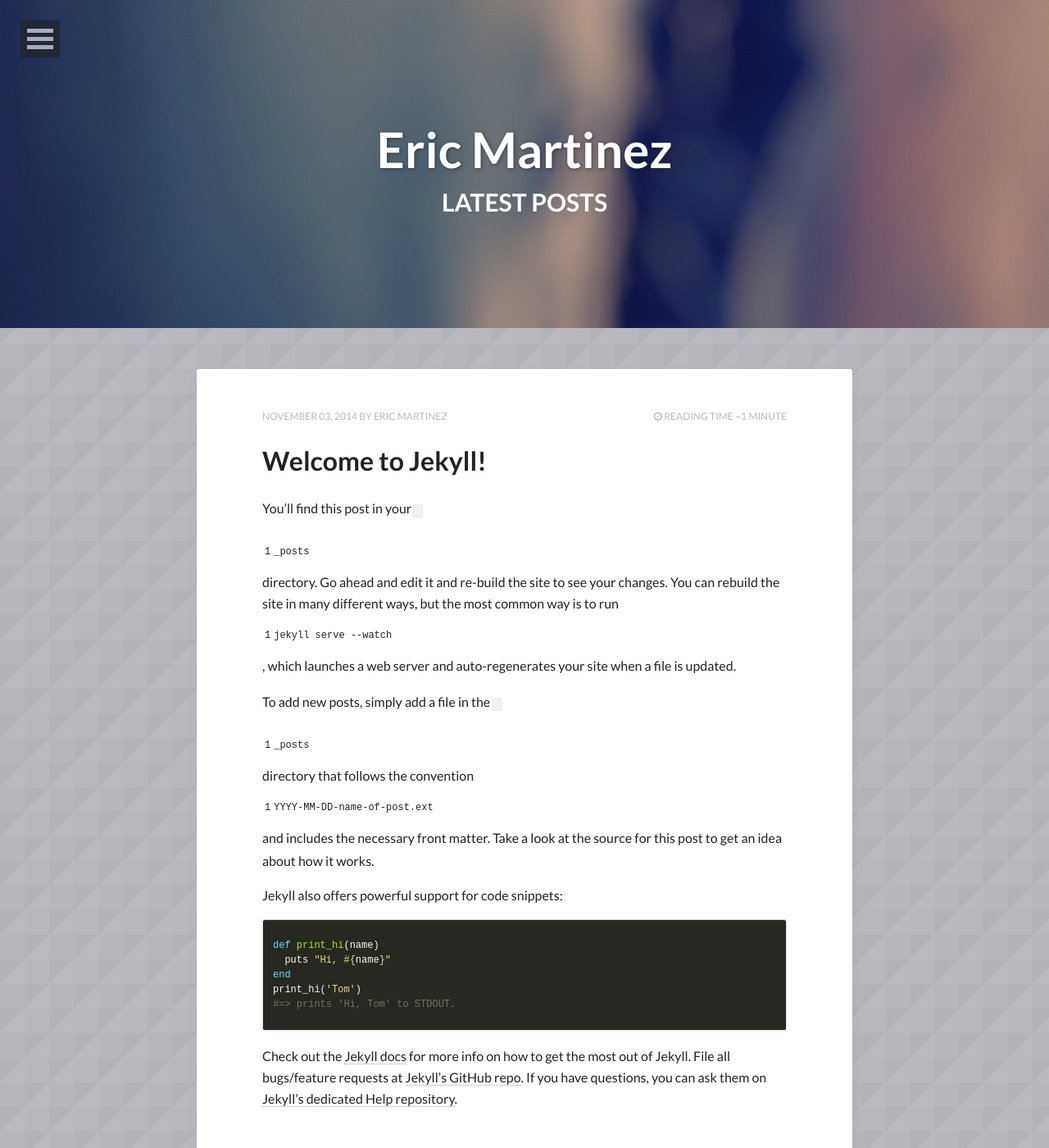
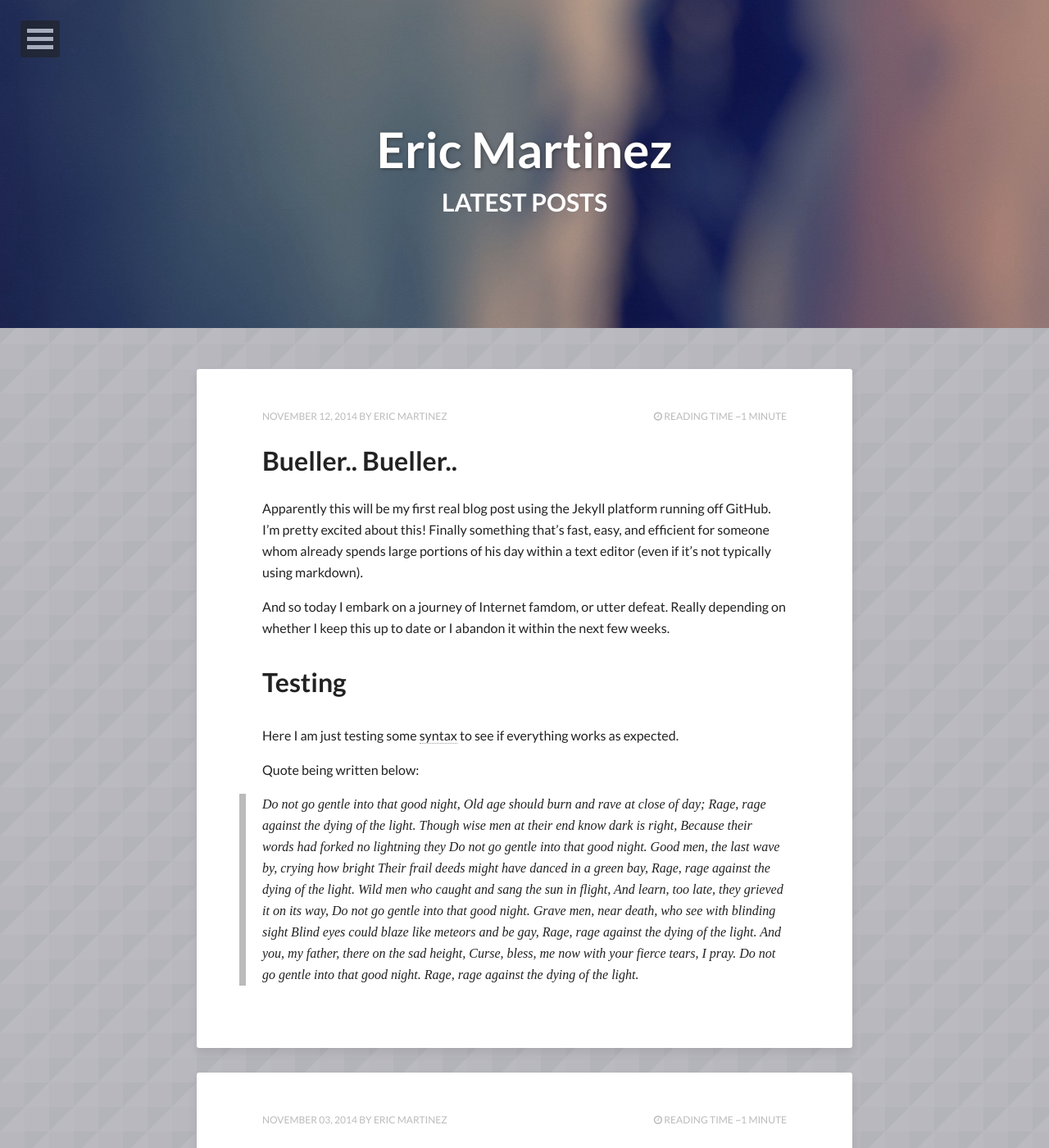
Before and after one commit to material3dge/material3dge.github.io, a Jekyll site: the page built from index.html, in a window 1280 px wide and 1400 px high. Shown: the whole window at 82% size. Built offline with Jekyll 4.4.1, drawn with Linux system fonts in a browser that asks for light colours; nearby versions of some CDN libraries; the list of posts is cut into pages by our own code; some of the changed text lies outside the part shown.

Commit message:
post.update

```diff
--- a/_config.yml
+++ b/_config.yml
@@ -38,7 +38,7 @@ bing_verify:
 # http://en.wikipedia.org/wiki/List_of_tz_database_time_zones
 timezone:    America/New_York
 future:      true
-highlighter: pygments
+highlighter: rouge
 markdown:    kramdown
 sass:
   sass_dir: _sass
--- /dev/null
+++ b/_posts/2014-11-12-Testing.markdown
@@ -0,0 +1,41 @@
+---
+layout: post
+title:  "Bueller.. Bueller.."
+date:   2014-11-12 09:33:35
+categories: test
+---
+
+Apparently this will be my first real blog post using the Jekyll platform running off GitHub. I'm pretty excited about this! Finally something that's fast, easy, and efficient for someone whom already spends large portions of his day within a text editor (even if it's not typically using markdown).
+
+And so today I embark on a journey of Internet famdom, or utter defeat. Really depending on whether I keep this up to date or I abandon it within the next few weeks.
+
+Testing
+===============
+
+Here I am just testing some [syntax][syntax] to see if everything works as expected.
+
+Quote being written below:
+
+> Do not go gentle into that good night,
+> Old age should burn and rave at close of day;
+> Rage, rage against the dying of the light.
+> Though wise men at their end know dark is right,
+> Because their words had forked no lightning they
+> Do not go gentle into that good night.
+> Good men, the last wave by, crying how bright
+> Their frail deeds might have danced in a green bay,
+> Rage, rage against the dying of the light.
+> Wild men who caught and sang the sun in flight,
+> And learn, too late, they grieved it on its way,
+> Do not go gentle into that good night.
+> Grave men, near death, who see with blinding sight
+> Blind eyes could blaze like meteors and be gay,
+> Rage, rage against the dying of the light.
+> And you, my father, there on the sad height,
+> Curse, bless, me now with your fierce tears, I pray.
+> Do not go gentle into that good night.
+> Rage, rage against the dying of the light.
+
+
+
+[syntax]: http://www.syntax.com
```
